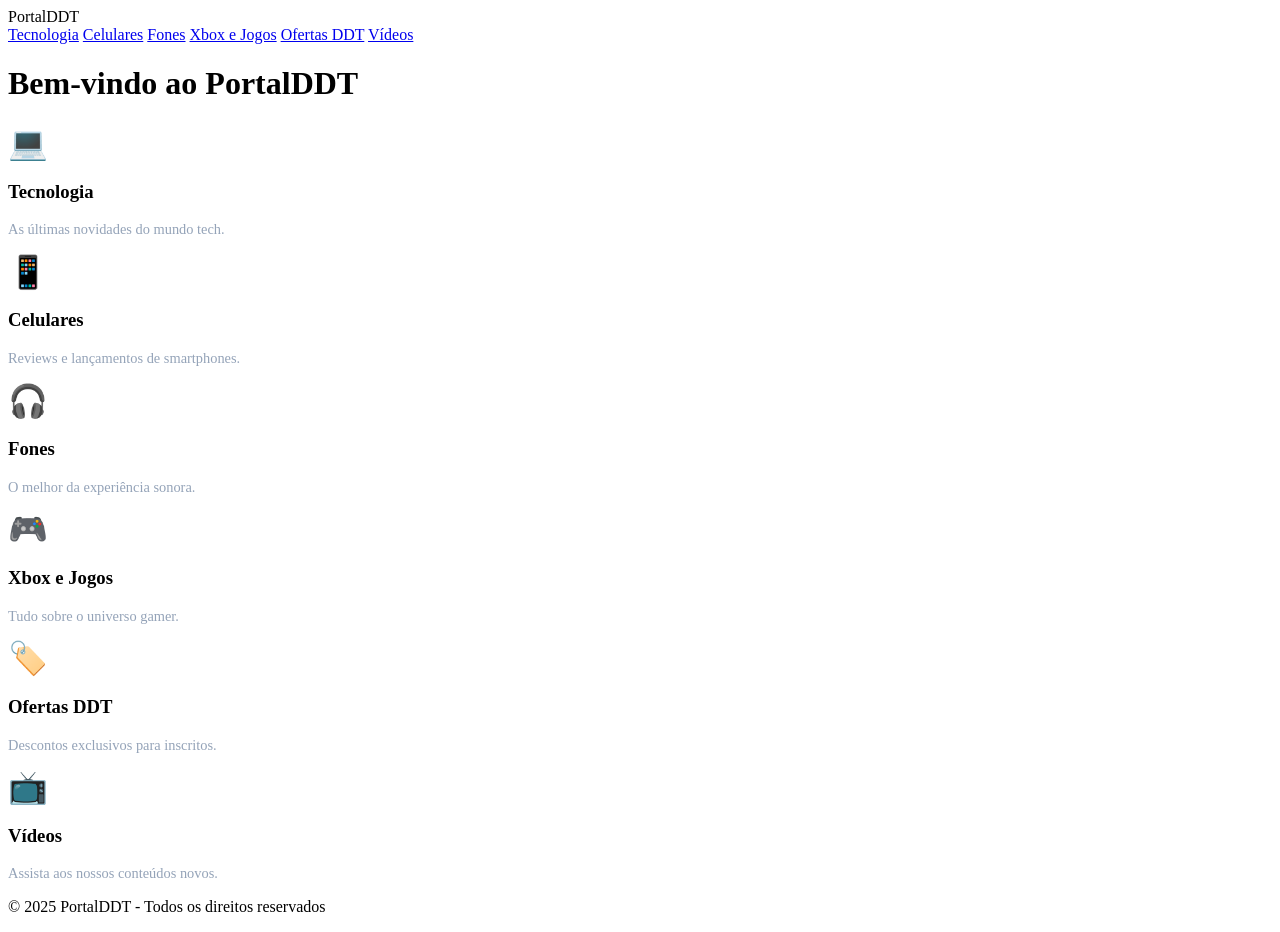
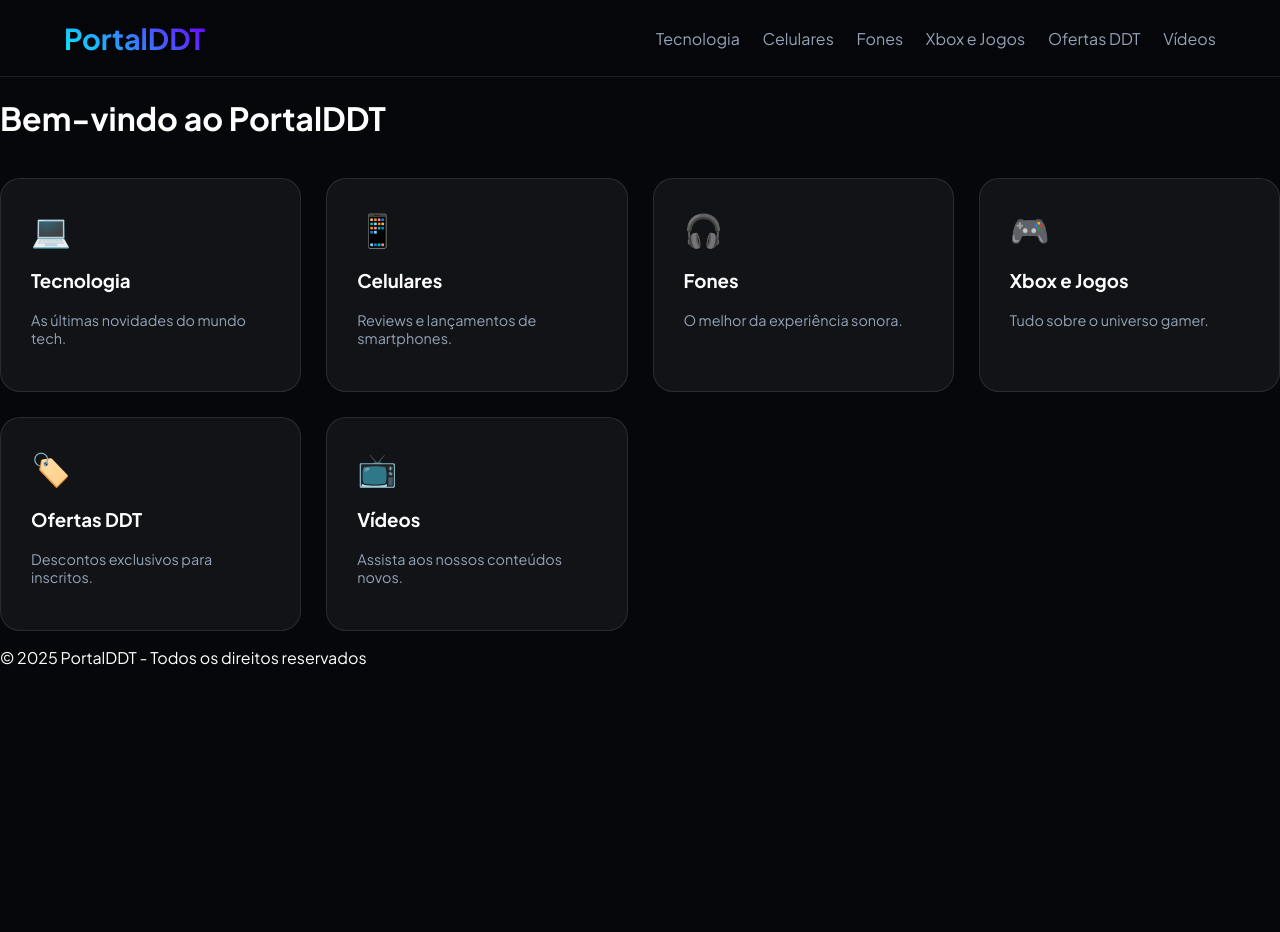
Before and after one commit to DDTcanal/site-ddtcanal, a plain HTML site: page index.html in a window 1280 px wide. After the commit the page ends 800 px from the top, so only its background shows below. Drawn offline with Linux system fonts and the light colour scheme.

Commit message:
Refactor CSS styles and import modern font

```diff
--- a/css/style.css
+++ b/css/style.css
@@ -1,28 +1,147 @@
-document.addEventListener('DOMContentLoaded', () => {
-    // 1. Atualizar o ano no rodapé
-    document.getElementById('ano').textContent = new Date().getFullYear();
+/* Importando uma fonte moderna */
+@import url('https://fonts.googleapis.com/css2?family=Plus+Jakarta+Sans:wght@400;700&display=swap');
 
-    // 2. Dados das categorias
-    const categoriasDados = [
-        { nome: 'Tecnologia', icon: '💻', desc: 'As últimas novidades do mundo tech.' },
-        { nome: 'Celulares', icon: '📱', desc: 'Reviews e lançamentos de smartphones.' },
-        { nome: 'Fones', icon: '🎧', desc: 'O melhor da experiência sonora.' },
-        { nome: 'Xbox e Jogos', icon: '🎮', desc: 'Tudo sobre o universo gamer.' },
-        { nome: 'Ofertas DDT', icon: '🏷️', desc: 'Descontos exclusivos para inscritos.' },
-        { nome: 'Vídeos', icon: '📺', desc: 'Assista aos nossos conteúdos novos.' }
-    ];
+:root {
+    --primary: #00f2ff;
+    --accent: #7000ff;
+    --bg: #05070a;
+    --glass: rgba(255, 255, 255, 0.05);
+}
 
-    const container = document.getElementById('categorias');
+body {
+    background-color: var(--bg);
+    color: white;
+    font-family: 'Plus Jakarta Sans', sans-serif;
+    margin: 0;
+    overflow-x: hidden;
+}
 
-    // 3. Criar os cards dinamicamente
-    categoriasDados.forEach(item => {
-        const card = document.createElement('div');
-        card.className = 'card';
-        card.innerHTML = `
-            <div style="font-size: 2rem; margin-bottom: 15px;">${item.icon}</div>
-            <h3>${item.nome}</h3>
-            <p style="color: #94a3b8; font-size: 0.9rem;">${item.desc}</p>
-        `;
-        container.appendChild(card);
-    });
-});
+header {
+    display: flex;
+    justify-content: space-between;
+    align-items: center;
+    padding: 20px 5%;
+    background: rgba(5, 7, 10, 0.8);
+    backdrop-filter: blur(15px);
+    border-bottom: 1px solid rgba(255,255,255,0.1);
+    position: sticky;
+    top: 0;
+    z-index: 100;
+}
+
+.logo {
+    font-size: 1.8rem;
+    font-weight: 800;
+    background: linear-gradient(45deg, var(--primary), var(--accent));
+    -webkit-background-clip: text;
+    -webkit-text-fill-color: transparent;
+}
+
+.menu-top a {
+    color: #94a3b8;
+    text-decoration: none;
+    margin-left: 20px;
+    transition: 0.3s;
+    font-weight: 500;
+}
+
+.menu-top a:hover {
+    color: var(--primary);
+    text-shadow: 0 0 10px rgba(0, 242, 255, 0.5);
+}
+
+/* Estilo para os Cards que o JS vai criar */
+#categorias {
+    display: grid;
+    grid-template-columns: repeat(auto-fit, minmax(280px, 1fr));
+    gap: 25px;
+    margin-top: 40px;
+}
+
+.card {
+    background: var(--glass);
+    border: 1px solid rgba(255,255,255,0.1);
+    padding: 30px;
+    border-radius: 20px;
+    transition: transform 0.3s, border-color 0.3s;
+    cursor: pointer;
+}
+
+.card:hover {
+    transform: translateY(-10px);
+    border-color: var(--primary);
+    background: rgba(255, 255, 255, 0.08);
+}/* Importando uma fonte moderna */
+@import url('https://fonts.googleapis.com/css2?family=Plus+Jakarta+Sans:wght@400;700&display=swap');
+
+:root {
+    --primary: #00f2ff;
+    --accent: #7000ff;
+    --bg: #05070a;
+    --glass: rgba(255, 255, 255, 0.05);
+}
+
+body {
+    background-color: var(--bg);
+    color: white;
+    font-family: 'Plus Jakarta Sans', sans-serif;
+    margin: 0;
+    overflow-x: hidden;
+}
+
+header {
+    display: flex;
+    justify-content: space-between;
+    align-items: center;
+    padding: 20px 5%;
+    background: rgba(5, 7, 10, 0.8);
+    backdrop-filter: blur(15px);
+    border-bottom: 1px solid rgba(255,255,255,0.1);
+    position: sticky;
+    top: 0;
+    z-index: 100;
+}
+
+.logo {
+    font-size: 1.8rem;
+    font-weight: 800;
+    background: linear-gradient(45deg, var(--primary), var(--accent));
+    -webkit-background-clip: text;
+    -webkit-text-fill-color: transparent;
+}
+
+.menu-top a {
+    color: #94a3b8;
+    text-decoration: none;
+    margin-left: 20px;
+    transition: 0.3s;
+    font-weight: 500;
+}
+
+.menu-top a:hover {
+    color: var(--primary);
+    text-shadow: 0 0 10px rgba(0, 242, 255, 0.5);
+}
+
+/* Estilo para os Cards que o JS vai criar */
+#categorias {
+    display: grid;
+    grid-template-columns: repeat(auto-fit, minmax(280px, 1fr));
+    gap: 25px;
+    margin-top: 40px;
+}
+
+.card {
+    background: var(--glass);
+    border: 1px solid rgba(255,255,255,0.1);
+    padding: 30px;
+    border-radius: 20px;
+    transition: transform 0.3s, border-color 0.3s;
+    cursor: pointer;
+}
+
+.card:hover {
+    transform: translateY(-10px);
+    border-color: var(--primary);
+    background: rgba(255, 255, 255, 0.08);
+}
```
